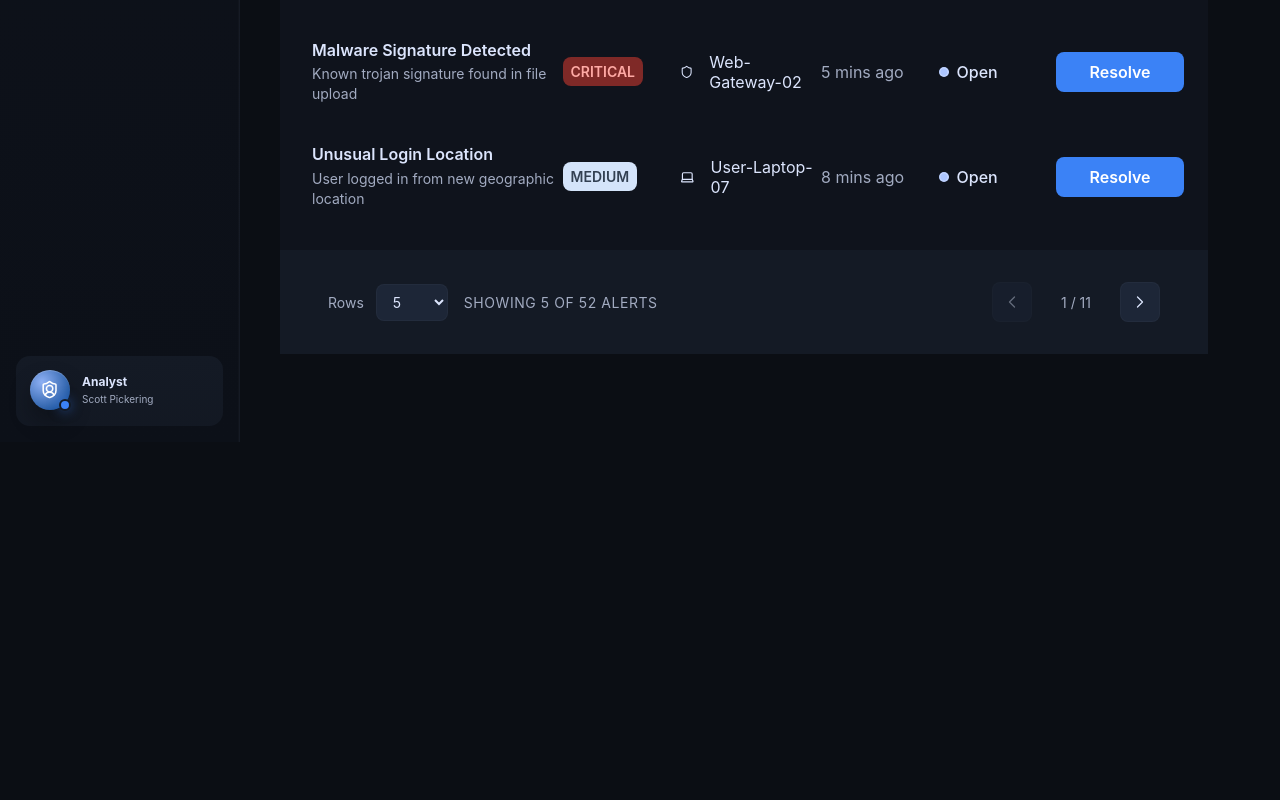
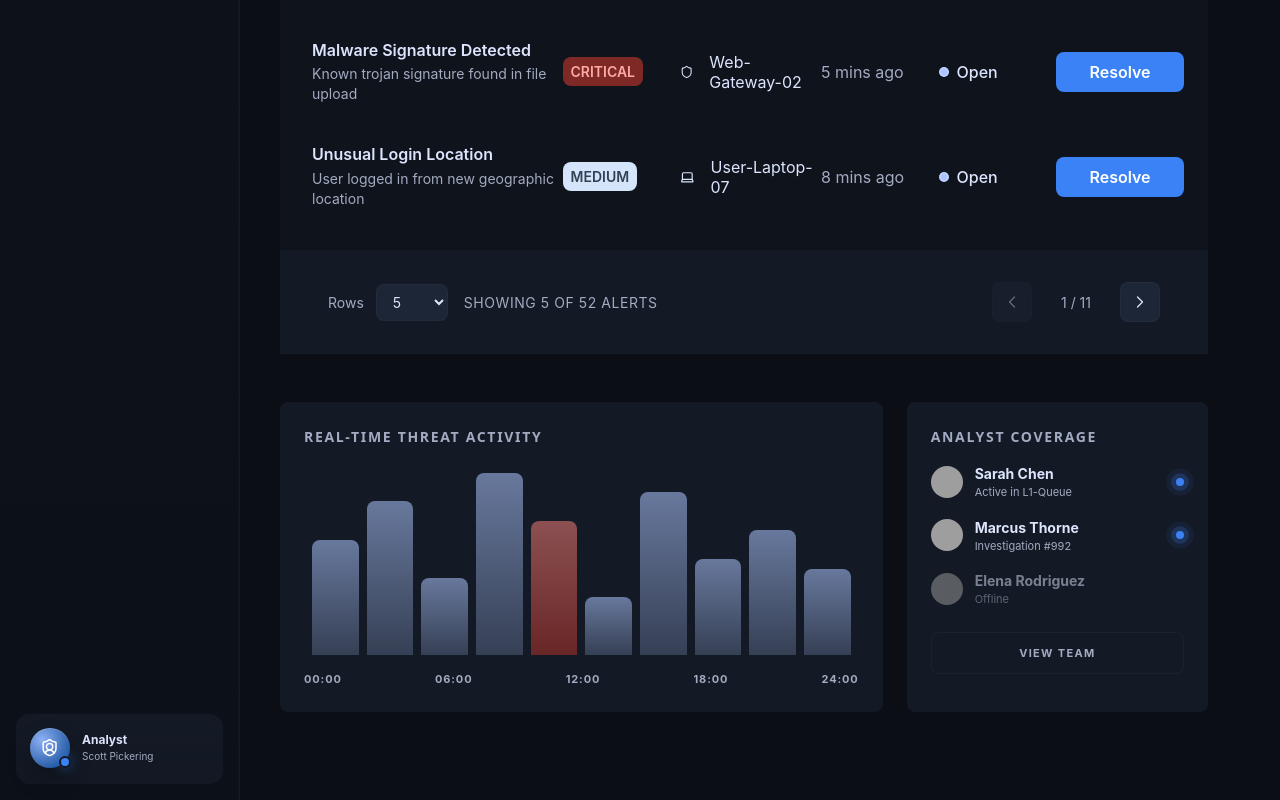
Before and after one commit to scottpickering31/threat-monitor-dashboard, a React (Vite) app: page /dashboard in a window 1280 px wide. Shown: the part 725-1525 px from the top of the page. Before the commit the page ends 1167 px from the top, so only its background shows below. Built offline with nearby package versions, Linux system fonts and the light colour scheme; grey boxes are pictures that could not be loaded.

Commit message:
added real-time threat activity to the bottom of dashboard & analyst coverage with placeholder images

```diff
--- /dev/null
+++ b/src/features/dashboard/components/AnalystCoverageCard/AnalystCoverageCard.module.css
@@ -0,0 +1,99 @@
+.card {
+  padding: 1.5rem;
+}
+
+.title {
+  margin-bottom: 1rem;
+  color: var(--color-text-on-surface-variant);
+  font-family: var(--font-family-heading);
+  font-size: var(--font-size-body-sm);
+  font-weight: var(--font-weight-bold);
+  letter-spacing: 0.12em;
+  text-transform: uppercase;
+}
+
+.list {
+  display: grid;
+  gap: 1rem;
+}
+
+.row,
+.rowOffline {
+  display: flex;
+  align-items: center;
+  gap: 0.75rem;
+}
+
+.rowOffline {
+  opacity: 0.5;
+}
+
+.avatar {
+  width: 2rem;
+  height: 2rem;
+  border-radius: 999px;
+  object-fit: cover;
+  flex-shrink: 0;
+}
+
+.copy {
+  flex: 1;
+  min-width: 0;
+}
+
+.name {
+  font-size: var(--font-size-body-sm);
+  font-weight: var(--font-weight-bold);
+}
+
+.status {
+  color: var(--color-text-on-surface-variant);
+  font-size: var(--font-size-label-sm);
+}
+
+.pulse {
+  position: relative;
+  width: 0.5rem;
+  height: 0.5rem;
+  border-radius: 999px;
+  background-color: var(--color-primary);
+  flex-shrink: 0;
+}
+
+.pulse::before,
+.pulse::after {
+  content: "";
+  position: absolute;
+  inset: 0;
+  border-radius: inherit;
+  background-color: var(--color-primary);
+}
+
+.pulse::before {
+  transform: scale(2.2);
+  opacity: 0.2;
+}
+
+.pulse::after {
+  transform: scale(3.4);
+  opacity: 0.08;
+}
+
+.button {
+  width: 100%;
+  margin-top: 1.5rem;
+  border: 1px solid var(--color-outline-ghost);
+  border-radius: var(--radius-md);
+  background-color: transparent;
+  color: var(--color-text-on-surface-variant);
+  cursor: pointer;
+  padding: 0.75rem 1rem;
+  font-size: var(--font-size-label-sm);
+  font-weight: var(--font-weight-bold);
+  letter-spacing: 0.12em;
+  text-transform: uppercase;
+}
+
+.button:hover {
+  background-color: var(--color-surface-container-highest);
+}
--- /dev/null
+++ b/src/features/dashboard/components/AnalystCoverageCard/AnalystCoverageCard.tsx
@@ -0,0 +1,57 @@
+import Card from "@/components/ui/Card/Card";
+import styles from "./AnalystCoverageCard.module.css";
+
+const analysts = [
+  {
+    name: "Sarah Chen",
+    status: "Active in L1-Queue",
+    avatar: "https://i.pravatar.cc/80?img=32",
+    online: true,
+  },
+  {
+    name: "Marcus Thorne",
+    status: "Investigation #992",
+    avatar: "https://i.pravatar.cc/80?img=53",
+    online: true,
+  },
+  {
+    name: "Elena Rodriguez",
+    status: "Offline",
+    avatar: "https://i.pravatar.cc/80?img=47",
+    online: false,
+  },
+];
+
+export default function AnalystCoverageCard() {
+  return (
+    <Card light className={styles.card}>
+      <h3 className={styles.title}>Analyst Coverage</h3>
+
+      <div className={styles.list}>
+        {analysts.map((analyst) => (
+          <div
+            key={analyst.name}
+            className={analyst.online ? styles.row : styles.rowOffline}
+          >
+            <img
+              className={styles.avatar}
+              src={analyst.avatar}
+              alt={analyst.name}
+            />
+
+            <div className={styles.copy}>
+              <p className={styles.name}>{analyst.name}</p>
+              <p className={styles.status}>{analyst.status}</p>
+            </div>
+
+            {analyst.online && <span className={styles.pulse} aria-hidden="true" />}
+          </div>
+        ))}
+      </div>
+
+      <button type="button" className={styles.button}>
+        View Team
+      </button>
+    </Card>
+  );
+}
--- /dev/null
+++ b/src/features/dashboard/components/ThreatActivityCard/ThreatActivityCard.module.css
@@ -0,0 +1,53 @@
+.card {
+  padding: 1.5rem;
+}
+
+.title {
+  margin-bottom: 1rem;
+  color: var(--color-text-on-surface-variant);
+  font-family: var(--font-family-heading);
+  font-size: var(--font-size-body-sm);
+  font-weight: var(--font-weight-bold);
+  letter-spacing: 0.12em;
+  text-transform: uppercase;
+}
+
+.chart {
+  display: flex;
+  align-items: end;
+  gap: 0.5rem;
+  height: 12rem;
+  padding: 0 0.5rem;
+}
+
+.bar,
+.barCritical {
+  flex: 1;
+  border-radius: var(--radius-md) var(--radius-md) 0 0;
+}
+
+.bar {
+  background: linear-gradient(
+    180deg,
+    rgb(173 198 255 / 55%) 0%,
+    rgb(173 198 255 / 22%) 100%
+  );
+}
+
+.barCritical {
+  background: linear-gradient(
+    180deg,
+    rgb(238 125 119 / 55%) 0%,
+    rgb(127 41 39 / 80%) 100%
+  );
+}
+
+.timeline {
+  display: flex;
+  justify-content: space-between;
+  margin-top: 1rem;
+  color: var(--color-text-on-surface-variant);
+  font-size: var(--font-size-label-sm);
+  font-weight: var(--font-weight-bold);
+  letter-spacing: 0.08em;
+}
--- /dev/null
+++ b/src/features/dashboard/components/ThreatActivityCard/ThreatActivityCard.tsx
@@ -0,0 +1,41 @@
+import Card from "@/components/ui/Card/Card";
+import styles from "./ThreatActivityCard.module.css";
+
+const activityBars = [
+  { value: 60, critical: false },
+  { value: 80, critical: false },
+  { value: 40, critical: false },
+  { value: 95, critical: false },
+  { value: 70, critical: true },
+  { value: 30, critical: false },
+  { value: 85, critical: false },
+  { value: 50, critical: false },
+  { value: 65, critical: false },
+  { value: 45, critical: false },
+];
+
+const timelineLabels = ["00:00", "06:00", "12:00", "18:00", "24:00"];
+
+export default function ThreatActivityCard() {
+  return (
+    <Card light className={styles.card}>
+      <h3 className={styles.title}>Real-time Threat Activity</h3>
+
+      <div className={styles.chart}>
+        {activityBars.map((bar, index) => (
+          <div
+            key={`${bar.value}-${index}`}
+            className={bar.critical ? styles.barCritical : styles.bar}
+            style={{ height: `${bar.value}%` }}
+          />
+        ))}
+      </div>
+
+      <div className={styles.timeline}>
+        {timelineLabels.map((label) => (
+          <span key={label}>{label}</span>
+        ))}
+      </div>
+    </Card>
+  );
+}
--- a/src/features/dashboard/pages/DashboardPage.module.css
+++ b/src/features/dashboard/pages/DashboardPage.module.css
@@ -1,5 +1,6 @@
 .button_select_header,
-.alerts {
+.alerts,
+.insights {
   margin-top: 3rem;
 }
 
@@ -16,9 +17,21 @@
 .alerts {
 }
 
+.insights {
+  display: grid;
+  grid-template-columns: minmax(0, 2fr) minmax(17rem, 1fr);
+  gap: 1.5rem;
+}
+
 .button_select_header {
   display: flex;
   justify-content: space-between;
   align-items: center;
   gap: 0.5rem;
 }
+
+@media (max-width: 960px) {
+  .insights {
+    grid-template-columns: 1fr;
+  }
+}
--- a/src/features/dashboard/pages/DashboardPage.tsx
+++ b/src/features/dashboard/pages/DashboardPage.tsx
@@ -9,6 +9,8 @@ import { selectOptions } from "@/features/constants/selectOptions";
 import Button from "@/components/ui/Button/Button";
 import AlertCard from "../components/AlertCard/AlertCard";
 import { filterAndSortAlerts } from "../utils/filterAndSortAlerts";
+import ThreatActivityCard from "../components/ThreatActivityCard/ThreatActivityCard";
+import AnalystCoverageCard from "../components/AnalystCoverageCard/AnalystCoverageCard";
 
 export default function DashboardPage() {
   const [selectedFilters, setSelectedFilters] = useState<Record<string, string>>({
@@ -56,6 +58,10 @@ export default function DashboardPage() {
       <div className={styles.alerts}>
         <AlertCard alerts={filteredAlerts} />
       </div>
+      <div className={styles.insights}>
+        <ThreatActivityCard />
+        <AnalystCoverageCard />
+      </div>
     </section>
   );
 }
```
